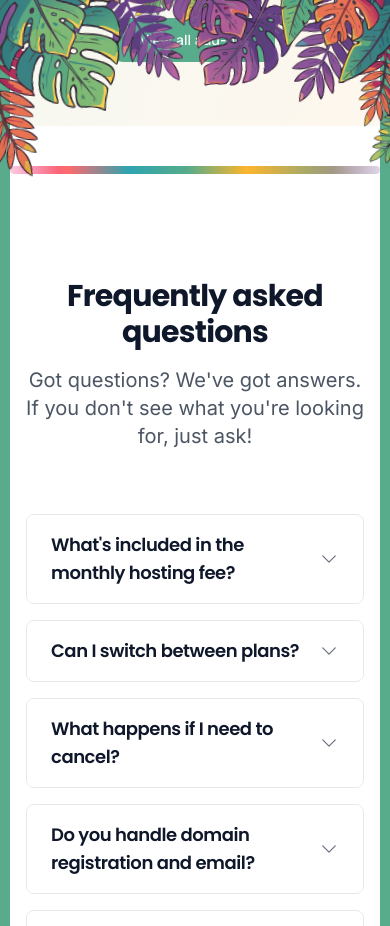
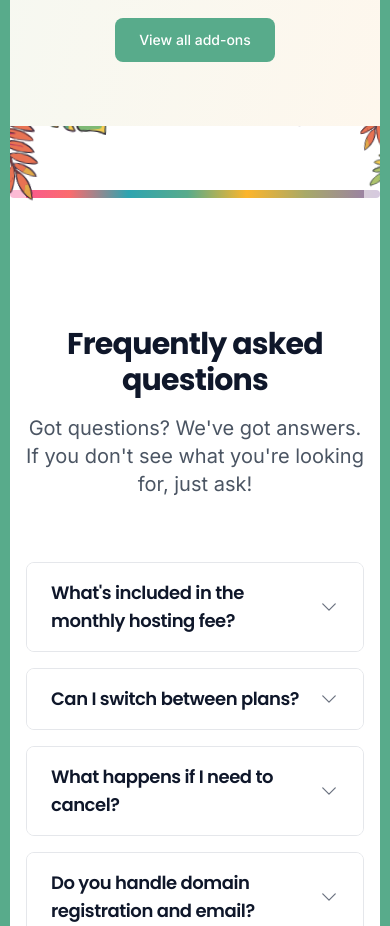
Before and after one commit to MidknightZERO/saasquatch-home, a Next.js app: page / in a window 390 px wide. Shown: the part 6100-7026 px from the top of the page. Built offline with nearby package versions, Linux system fonts and the light colour scheme.

Commit message:
LeafDivider: clip horizontally, add mobile padding; globals: hide horizontal overflow to remove scrollbar

```diff
--- a/src/app/globals.css
+++ b/src/app/globals.css
@@ -8,6 +8,7 @@
   html {
     scrollbar-gutter: stable both-edges;
     overflow-y: auto;
+    overflow-x: hidden;
   }
 
   * {
--- a/src/components/LeafDivider.tsx
+++ b/src/components/LeafDivider.tsx
@@ -4,7 +4,7 @@ import { motion } from 'framer-motion'
 
 export default function LeafDivider() {
   return (
-    <div className="relative py-10 select-none overflow-visible">
+    <div className="relative select-none overflow-hidden py-16 md:py-10">
       {/* stripe */}
       <div className="color-stripe h-1 rounded-full max-w-6xl mx-auto" />
 
@@ -48,8 +48,8 @@ export default function LeafDivider() {
 
         {/* subtle edge fade to hide any remaining artifacting */}
         <div className="absolute inset-0 pointer-events-none">
-          <div className="absolute left-0 top-0 bottom-0 w-12 bg-gradient-to-r from-[rgba(255,255,255,0.7)] to-transparent" />
-          <div className="absolute right-0 top-0 bottom-0 w-12 bg-gradient-to-l from-[rgba(255,255,255,0.7)] to-transparent" />
+          <div className="absolute left-0 top-0 bottom-0 w-4 bg-white/60" />
+          <div className="absolute right-0 top-0 bottom-0 w-4 bg-white/60" />
         </div>
       </div>
     </div>
```
